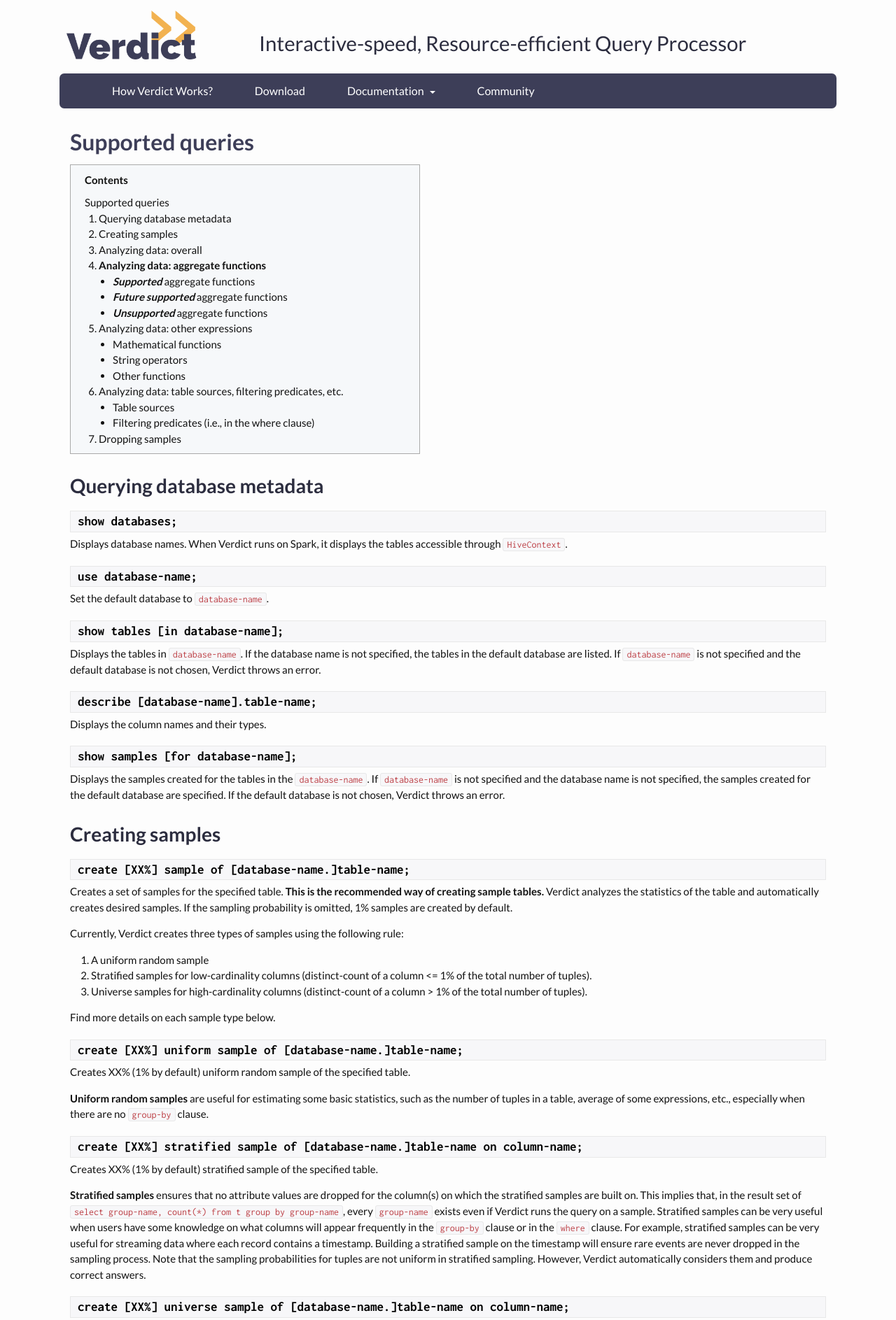
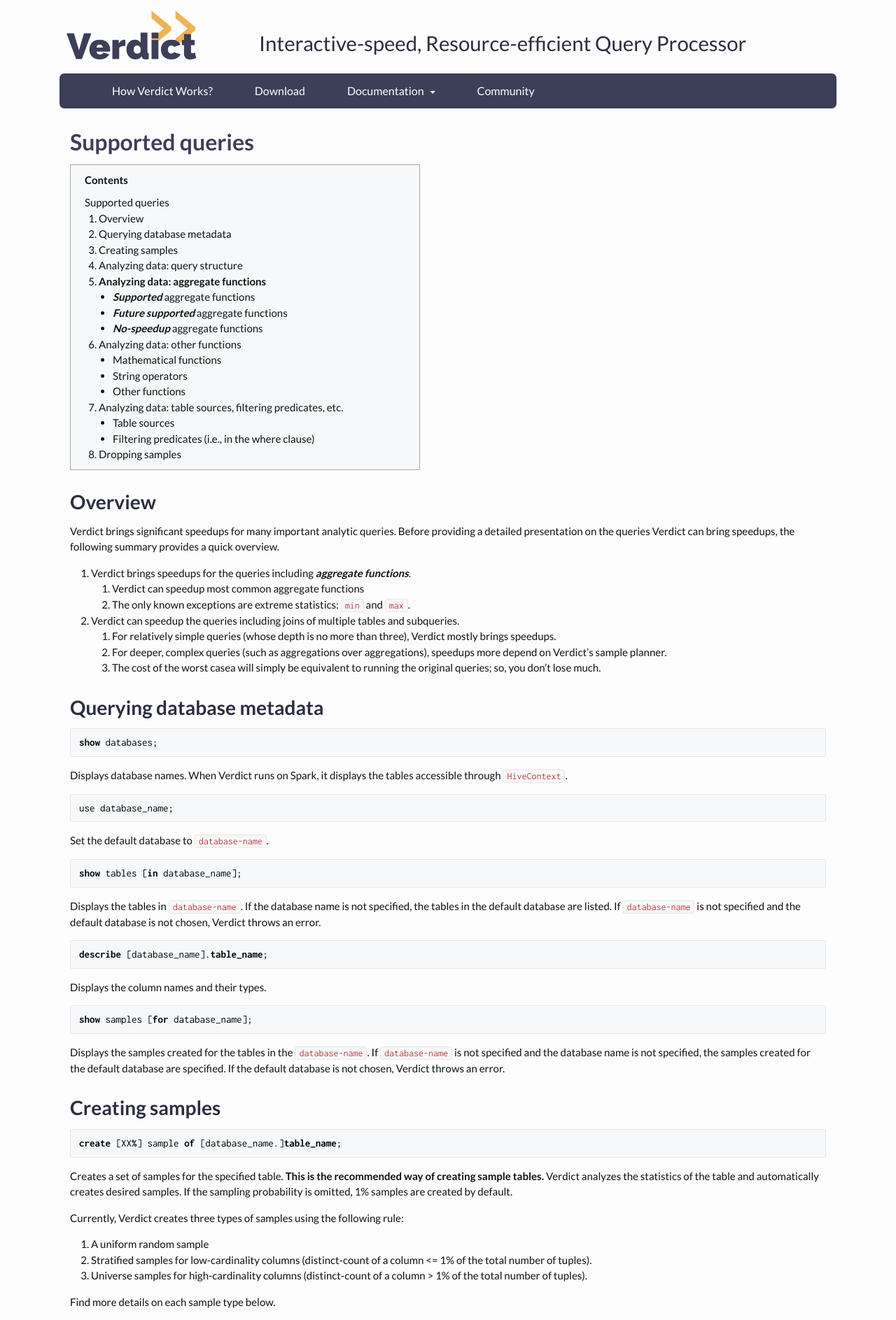
Before and after one commit to verdict-project/verdict-project.github.io, a Jekyll site: the page built from documentation/supported_queries/index.md, in a window 1280 px wide. Shown: the top 1887 px of the page at 70% size. Built offline with Jekyll 4.4.1, drawn with Linux system fonts in a browser that asks for light colours; nearby versions of some CDN libraries; some of the changed text lies outside the part shown.

Commit message:
supported queries added

````diff
--- a/_sass/_layout.scss
+++ b/_sass/_layout.scss
@@ -390,12 +390,14 @@
   }
 
   th {
+    padding-top: 5px;
     padding-bottom: 5px;
+    padding-right: 30px;
   }
 
   td {
-    padding-top: 10px;
-    padding-bottom: 0px;
+    padding-top: 5px;
+    padding-bottom: 5px;
     padding-right: 30px;
   }
 }
@@ -434,6 +436,7 @@
 
     h3 {
         font-size: 21px;
+        font-weight: 700;
 
         @include media-query($on-laptop) {
             font-size: 21px;
@@ -450,14 +453,22 @@
 }
 
 .supported-query {
-  font-size: 19px;
-  font-family: 'Inconsolata', monospace;
-  border: 0;
-  font-weight: 700;
-  color: black;
-  margin-top: 20px;
-  margin-bottom: 5px;
-  border: 1px solid $grey-color-light;
-  background-color: #f7f7f9;
-  padding-left: 10px;
+
+  pre {
+    code {
+      font-size: 15px;
+      color: black;
+    }
+  }
+
+
+  // font-family: 'Inconsolata', monospace;
+  // border: 0;
+  // font-weight: 700;
+
+  // margin-top: 20px;
+  // margin-bottom: 5px;
+  // border: 1px solid $grey-color-light;
+  // background-color: #f7f7f9;
+  // padding-left: 10px;
 }
--- a/documentation/supported_queries/index.md
+++ b/documentation/supported_queries/index.md
@@ -8,30 +8,54 @@
 * TOC
 {:toc}
 
+
+## Overview
+
+Verdict brings significant speedups for many important analytic queries. Before providing a detailed presentation on the queries Verdict can bring speedups, the following summary provides a quick overview.
+
+1. Verdict brings speedups for the queries including ***aggregate functions***.
+   1. Verdict can speedup most common aggregate functions
+   1. The only known exceptions are extreme statistics: `min` and `max`.
+1. Verdict can speedup the queries including joins of multiple tables and subqueries.
+   1. For relatively simple queries (whose depth is no more than three), Verdict mostly brings speedups.
+   1. For deeper, complex queries (such as aggregations over aggregations), speedups more depend on Verdict's sample planner.
+   1. The cost of the worst casea will simply be equivalent to running the original queries; so, you don't lose much.
+
+
 ## Querying database metadata
 
 {:.supported-query}
+```sql
 show databases;
+```
 
 Displays database names. When Verdict runs on Spark, it displays the tables accessible through `HiveContext`.
 
 {:.supported-query}
-use database-name;
+```sql
+use database_name;
+```
 
 Set the default database to `database-name`.
 
 {:.supported-query}
-show tables [in database-name];
+```sql
+show tables [in database_name];
+```
 
 Displays the tables in `database-name`. If the database name is not specified, the tables in the default database are listed. If `database-name` is not specified and the default database is not chosen, Verdict throws an error.
 
 {:.supported-query}
-describe [database-name].table-name;
+```sql
+describe [database_name].table_name;
+```
 
 Displays the column names and their types.
 
 {:.supported-query}
-show samples [for database-name];
+```sql
+show samples [for database_name];
+```
 
 Displays the samples created for the tables in the `database-name`. If `database-name` is not specified and the database name is not specified, the samples created for the default database are specified. If the default database is not chosen, Verdict throws an error.
 
@@ -39,7 +63,9 @@
 ## Creating samples
 
 {:.supported-query}
-create [XX%] sample of [database-name.]table-name;
+```sql
+create [XX%] sample of [database_name.]table_name;
+```
 
 Creates a set of samples for the specified table. **This is the recommended way of creating sample tables.** Verdict analyzes the statistics of the table and automatically creates desired samples. If the sampling probability is omitted, 1% samples are created by default.
 
@@ -51,7 +77,9 @@
 Find more details on each sample type below.
 
 {:.supported-query}
-create [XX%] uniform sample of [database-name.]table-name;
+```sql
+create [XX%] uniform sample of [database_name.]table_name;
+```
 
 Creates XX% (1% by default) uniform random sample of the specified table.
 
@@ -59,7 +87,9 @@
 
 
 {:.supported-query}
-create [XX%] stratified sample of [database-name.]table-name on column-name;
+```sql
+create [XX%] stratified sample of [database_name.]table_name on column_name;
+```
 
 Creates XX% (1% by default) stratified sample of the specified table.
 
@@ -67,18 +97,20 @@
 
 
 {:.supported-query}
-create [XX%] universe sample of [database-name.]table-name on column-name;
+```sql
+create [XX%] universe sample of [database_name.]table_name on column_name;
+```
 
 Creates XX% (1% by default) universe sample of the specified table.
 
 **Universe samples** are hashing-based sampling. Verdict uses hash functions available in a database system it works with. Universe samples are used for estimating *distinct-count* of high-cardinality columns. The theory behind using universe samples for *distinct-count* is closely related to the [HyperLogLog algorithm](https://en.wikipedia.org/wiki/HyperLogLog). Different from HyperLogLog, however, Verdict's approach uses a sample; thus, it is significantly faster than HyperLogLog or any similar approaches that scan the entire data. Also, universe samples are useful when a query includes joins. The equi-joins of two universe samples (of different tables) built on the join key preserves the cardinality very well; thus, it can produce accurate answers compared to joining two uniform or stratified samples.
 
 
-## Analyzing data: overall
+## Analyzing data: query structure
 
 Verdict processes the standard SQL query in the following form.
 
-<!-- {:.supported-query} -->
+{:.supported-query}
 ```sql
 select expr1, expr2, ...
 from table_source1, table_source2, ...
@@ -88,7 +120,7 @@
 [limit n;]
 ```
 
-Find more details on the supported expressions below.
+Find more details on the supported statements below.
 
 
 ## **Analyzing data: aggregate functions**
@@ -99,10 +131,10 @@
 
 | Aggregate function       | Description                       |
 |--------------------------|-----------------------------------|
-| count(*)                 |                                   |
-| sum(col-name)            |                                   |
-| avg(col-name)            |                                   |
-| count(distinct col-name) | Only one column can be specified. |
+| count(*)                 | Counts the number of tuples that satisfy selection conditions in the where clause (if any) |
+| sum(col-name)            | Computes the summation of the *non-null* attribute values in the "col-name" column. |
+| avg(col-name)            | Computes the avreage of the *non-null* attribute values in the "col-name" column. |
+| count(distinct col-name) | Computes the number of distinct attributes in the "col-name" column; only one column can be specified. |
 
 
 ### ***Future supported*** aggregate functions
@@ -121,27 +153,27 @@
 | percentile(col1, p)      | p should be within 0.01 and 0.99 for reliable results |
 
 
-### ***Unsupported*** aggregate functions
+### ***No-speedup*** aggregate functions
 
-Verdict does not support (even in the future) the following extremem statistics.
+Verdict does not bring speedups (even in the future) for the following extreme statistics.
 
 | Aggregate function       | Description                       |
 |--------------------------|-----------------------------------|
-| min(col-name)            |                                   |
-| max(col-name)            |                                   |
+| min(col-name)            | Min of the attribute values in the "col-name" column |
+| max(col-name)            | Max of the attribute values in the "col-name" column |
 
-If a query includes these unsupported aggregate function(s), Verdict uses the original tables (instead of the sample tables) for processing those queries.
+If a query includes these no-speedup aggregate function(s), Verdict uses the original tables (instead of the sample tables) for processing those queries.
 
 
-## Analyzing data: other expressions
+## Analyzing data: other functions
 
-We are continuously extending these expressions. In general, every (non-aggregate) function that is provided by existing database systems can be processed by Verdict (since Verdict will simply pass those functions to those databases). Please inform us if you want certain functions to be included. We will quickly add them.
+In general, every (non-aggregate) function that is provided by existing database systems can be processed by Verdict (since Verdict will simply pass those functions to those databases). Please inform us if you want certain functions to be included. We will quickly add them.
 
 ### Mathematical functions
 
 | Function                 | Description                       |
 |--------------------------|-----------------------------------|
-| round(double a           |                                   |
+| round(double a)          |                                   |
 | floor(double a)          |                                   |
 | ceil(double a)           |                                   |
 | exp(double a)            |                                   |
@@ -204,24 +236,32 @@
 ## Dropping samples
 
 {:.supported-query}
-(delete \| drop) [XX%] sample of [database-name.]table-name;
+```sql
+(delete | drop) [XX%] sample of [database-name.]table-name;
+```
 
 Drop all the samples created for the specified table. The sampling ratio is 1% is not specified explicitly.
 
 
 {:.supported-query}
-(delete \| drop) [XX%] uniform sample of [database-name.]table-name;
+```sql
+(delete | drop) [XX%] uniform sample of [database-name.]table-name;
+```
 
 Drop the uniform random sample created for the specified table. The sampling ratio is 1% is not specified explicitly.
 
 
 {:.supported-query}
-(delete \| drop) [XX%] stratified sample of [database-name.]table-name on column-name;
+```sql
+(delete | drop) [XX%] stratified sample of [database-name.]table-name on column-name;
+```
 
 Drop the stratified sample created for the specified table. The sampling ratio is 1% is not specified explicitly.
 
 
 {:.supported-query}
-(delete \| drop) [XX%] universe sample of [database-name.]table-name on column-name;
+```sql
+(delete | drop) [XX%] universe sample of [database-name.]table-name on column-name;
+```
 
 Drop the universe sample created for the specified table. The sampling ratio is 1% is not specified explicitly.
````
Also changed, not shown: other parts of documentation/supported_queries/index.md (+8 -8 lines).
